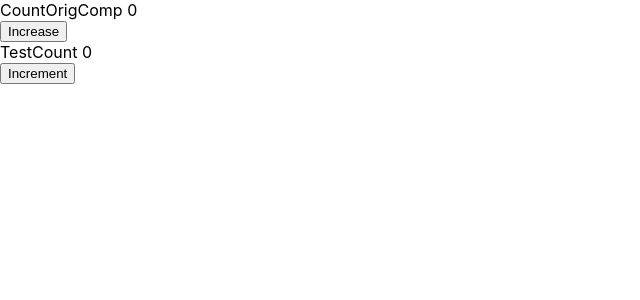
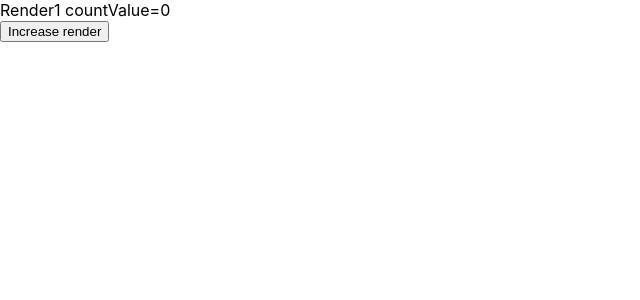
Before and after one commit to Vmadhavan2310/react_typescript, a React (Create React App) app: page / in a window 1280 px wide. Shown: the top 300 px of the page, without its empty margins (0-640 px from the left). Built offline with nearby package versions, Linux system fonts and the light colour scheme.

Commit message:
Render Props in typescript

```diff
--- a/src/App.tsx
+++ b/src/App.tsx
@@ -25,6 +25,15 @@ import ParentComp from './Components/New Notes/UseCallback/ParentComp';
 import PortalComp from './Components/New Notes/PortalComp';
 import CountOrigComp from './Components/New Notes/HOC/CountOrigComp';
 import TestCount from './Components/New Notes/HOC/TestCount';
+import RenderCountComp from './Components/New Notes/Render Props/RenderCountComp';
+import Render1 from './Components/New Notes/Render Props/Render1';
+export type rendersCount={
+
+      count:number
+
+}
+export type increaseRender=()=>void
+
 function App() {
   const person={
     firstName:"Bruce",
@@ -78,8 +87,11 @@ function App() {
       {/* <FormComp/> */}
       {/* <ParentComp/> */}
       {/* <PortalComp/> */}
-      <CountOrigComp/>
-      <TestCount/>
+      {/* <CountOrigComp/>
+      <TestCount/> */}
+      <RenderCountComp render={(renderCount:rendersCount,increaseRender:increaseRender)=>
+        <Render1 renderCount={renderCount} increaseRender={increaseRender}/>
+      }/>
      </div>
   );
 }
--- /dev/null
+++ b/src/Components/New Notes/Render Props/Render1.tsx
@@ -0,0 +1,17 @@
+import React from 'react'
+import { rendersCount,increaseRender } from '../../../App'
+type accumulate={
+    renderCount:rendersCount
+    increaseRender:increaseRender
+}
+function Render1(props:accumulate) {
+    const {renderCount,increaseRender}=props
+  return (
+    <>
+    <div>Render1 countValue={renderCount.count}</div>
+    <button onClick={increaseRender}>Increase render</button>
+    </>
+  )
+}
+
+export default Render1
--- /dev/null
+++ b/src/Components/New Notes/Render Props/RenderCountComp.tsx
@@ -0,0 +1,19 @@
+import React, { useState } from 'react'
+
+function RenderCountComp(props:any) {
+    const [renderCount,setRenderCount]=useState({
+        count:0
+    })
+    const increaseRender=()=>{
+        setRenderCount(prev=>({
+            count:prev.count+1
+        }))
+    }
+  return (
+    <>
+    {props.render(renderCount,increaseRender)}
+    </>
+  )
+}
+
+export default RenderCountComp
```
